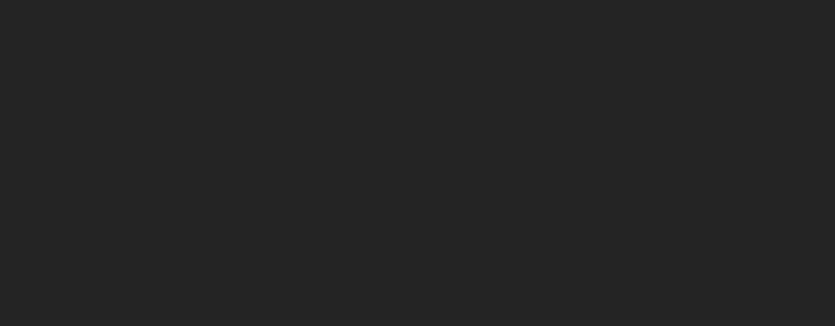
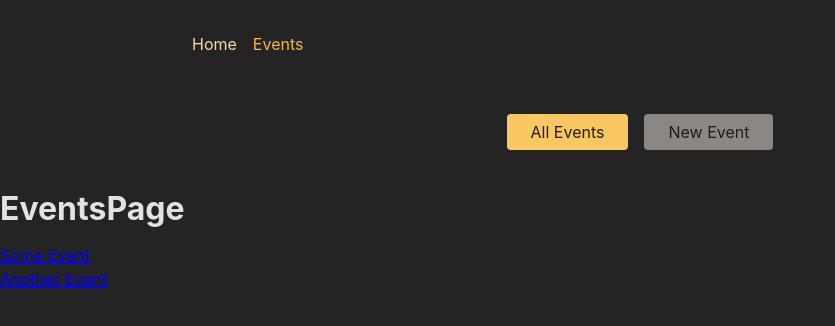
Before and after one commit to alixwawa/reactrouter, a React (Create React App) app in the folder frontend/: page /events in a window 1280 px wide. Shown: the top 326 px of the page, without its empty margins (0-835 px from the left). Built offline with nearby package versions, Linux system fonts and the light colour scheme.

Commit message:
basic setup

```diff
--- a/frontend/package.json
+++ b/frontend/package.json
@@ -8,6 +8,7 @@
     "@testing-library/user-event": "^13.5.0",
     "react": "^18.2.0",
     "react-dom": "^18.2.0",
+    "react-router-dom": "^6.12.1",
     "react-scripts": "5.0.1",
     "web-vitals": "^2.1.4"
   },
--- a/frontend/src/App.js
+++ b/frontend/src/App.js
@@ -19,9 +19,37 @@
 //    Every list item should include a link to the respective EventDetailPage
 // 7. Output the ID of the selected event on the EventDetailPage
 // BONUS: Add another (nested) layout route that adds the <EventNavigation> component above all /events... page components
+import { RouterProvider, createBrowserRouter } from 'react-router-dom';
+import HomePage from './pages/Home';
+import EventsPage from './pages/Events';
+import EventDetailPage from './pages/EventDetail';
+import NewEventPage from './pages/NewEvent';
+import EditEventPage from './pages/EditEvent';
+import RootLayout from './pages/Root';
+import EventsRootLayout from './pages/EventsRoot';
+
+const router = createBrowserRouter([
+	{
+		path: '/',
+		element: <RootLayout />,
+		children: [
+			{ index: true, element: <HomePage /> },
+			{
+				path: 'events',
+				element: <EventsRootLayout />,
+				children: [
+					{ index: true, element: <EventsPage /> },
+					{ path: ':eventId', element: <EventDetailPage /> },
+					{ path: 'new', element: <NewEventPage /> },
+					{ path: ':eventId/edit', element: <EditEventPage /> },
+				],
+			},
+		],
+	},
+]);
 
 function App() {
-  return <div></div>;
+	return <RouterProvider router={router} />;
 }
 
 export default App;
--- a/frontend/src/components/EventsNavigation.js
+++ b/frontend/src/components/EventsNavigation.js
@@ -1,3 +1,4 @@
+import { NavLink } from 'react-router-dom';
 import classes from './EventsNavigation.module.css';
 
 function EventsNavigation() {
@@ -6,10 +7,23 @@
 			<nav>
 				<ul className={classes.list}>
 					<li>
-            <a href="/events">All Events</a>
+						<NavLink
+							to="/events"
+							className={({ isActive }) =>
+								isActive ? classes.active : undefined
+							}
+							end
+						>
+							All Events
+						</NavLink>
 					</li>
 					<li>
-            <a href="/events/new">New Event</a>
+						<NavLink
+							to="/events/new"
+							NavLink
+						>
+							New Event
+						</NavLink>
 					</li>
 				</ul>
 			</nav>
--- a/frontend/src/components/MainNavigation.js
+++ b/frontend/src/components/MainNavigation.js
@@ -1,3 +1,4 @@
+import { NavLink } from 'react-router-dom';
 import classes from './MainNavigation.module.css';
 
 function MainNavigation() {
@@ -6,10 +7,25 @@
 			<nav>
 				<ul className={classes.list}>
 					<li>
-            <a>Home</a>
+						<NavLink
+							to="/"
+							className={({ isActive }) =>
+								isActive ? classes.active : undefined
+							}
+              end
+						>
+							Home
+						</NavLink>
 					</li>
 					<li>
-            <a>Events</a>
+						<NavLink
+							to="/events"
+							className={({ isActive }) =>
+								isActive ? classes.active : undefined
+							}
+						>
+							Events
+						</NavLink>
 					</li>
 				</ul>
 			</nav>
--- /dev/null
+++ b/frontend/src/pages/EditEvent.js
@@ -0,0 +1,7 @@
+import React from 'react'
+
+const EditEventPage = () => {
+  return <h1>EditEventPage</h1>;
+}
+
+export default EditEventPage
--- /dev/null
+++ b/frontend/src/pages/EventDetail.js
@@ -0,0 +1,15 @@
+import React from 'react';
+import { useParams } from 'react-router-dom';
+
+const EventDetailPage = () => {
+	const params = useParams();
+
+	return (
+		<>
+			<h1>EventDetailPage</h1>
+			<p>Event ID: {params.eventId}</p>
+		</>
+	);
+};
+
+export default EventDetailPage;
--- /dev/null
+++ b/frontend/src/pages/Events.js
@@ -0,0 +1,30 @@
+import React from 'react';
+import { Link } from 'react-router-dom';
+
+const DUMMY_EVENTS = [
+	{
+		id: 'e1',
+		title: 'Some Event',
+	},
+	{
+		id: 'e2',
+		title: 'Another Event',
+	},
+];
+
+const EventsPage = () => {
+	return (
+		<>
+			<h1>EventsPage</h1>
+			<ul>
+				{DUMMY_EVENTS.map((event) => (
+          <li key={event.id}>
+            <Link to={event.id}>{event.title}</Link>
+          </li>
+				))}
+			</ul>
+		</>
+	);
+};
+
+export default EventsPage;
--- /dev/null
+++ b/frontend/src/pages/EventsRoot.js
@@ -0,0 +1,14 @@
+import React from 'react';
+import EventsNavigation from '../components/EventsNavigation';
+import { Outlet } from 'react-router-dom';
+
+const EventsRootLayout = () => {
+	return (
+		<>
+			<EventsNavigation />
+			<Outlet />
+		</>
+	);
+};
+
+export default EventsRootLayout;
--- /dev/null
+++ b/frontend/src/pages/Home.js
@@ -0,0 +1,9 @@
+import React from 'react'
+
+const HomePage = () => {
+  return (
+    <h1>HomePage</h1>
+  )
+}
+
+export default HomePage
--- /dev/null
+++ b/frontend/src/pages/NewEvent.js
@@ -0,0 +1,7 @@
+import React from 'react'
+
+const NewEventPage = () => {
+  return <h1>NewEventPage</h1>;
+}
+
+export default NewEventPage
--- /dev/null
+++ b/frontend/src/pages/Root.js
@@ -0,0 +1,16 @@
+import React from 'react';
+import { Outlet } from 'react-router-dom';
+import MainNavigation from '../components/MainNavigation';
+
+const RootLayout = () => {
+	return (
+		<>
+            <MainNavigation />
+            <main>
+                <Outlet />
+            </main>
+		</>
+	);
+};
+
+export default RootLayout;
```
Also changed, not shown: 1 other file (tests, documents, lock files or other folders). Lines whose indentation alone changed are shown as unchanged.
